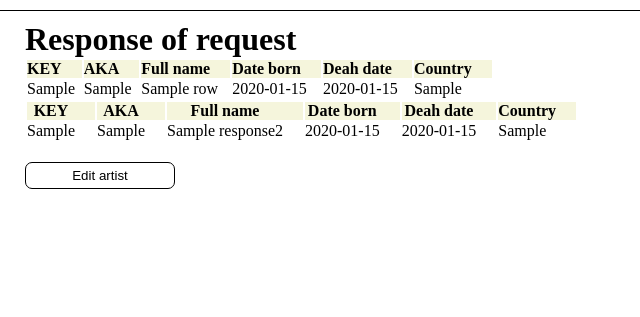
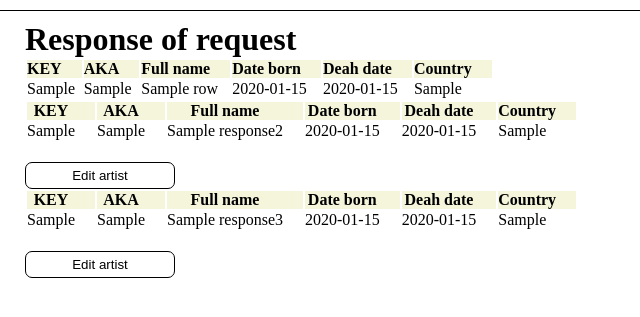
Before and after one commit to jeisonrosario66/API_hiphop, a Flask app: template templates/index.html in a window 1280 px wide. Shown: the part 66-383 px from the top of the page, without its empty margins (0-640 px from the left). Run offline with Flask 3, Linux system fonts and the light colour scheme; the template is opened without the code that fills it: most values are stand-ins (such as "Sample title", 1, 10 or a date in 2020).

Commit message:
Handler the URL
With this update is achieved navigate between the URL and pages of DOM. Go back and forward

```diff
--- a/main.py
+++ b/main.py
@@ -25,18 +25,57 @@ def handle_not_found405(e):
 # ---------------------------------------------------------------------------------------------
 @app.route("/", methods=["GET", "POST"])
 def list_artists_show():
+    # "requested_with" will get the header from the request
+    requested_with = request.headers.get('X-Requested-With')
     response_got = artist_controller.list_artists()
-    if request.method == "GET":
-        return render_template("index.html",response = response_got)
-    if request.method == "POST":
+
+    if request.method == "GET" :
+        print("xx")
+        if requested_with == "popstate_event": # Value of header
+            return render_template("table.html",response = response_got)
+        else:
+            return render_template("index.html",response = response_got)
+    elif request.method == "POST":
         return render_template("table.html",response = response_got)
 
+@app.route("/artist/<code>", methods=["GET"])
+def artist_show2(code):
+    """_summary_
+
+    Args:
+        code (str): this content a argument passed by url. Ej "artist/artis_name"
+        It is received in this format "artist_name", then it is replace "_" -> " "
+        Resulting in "artist name" for make query at the database
+
+
+    Returns:
+       template flask
+    """
+    requested_with = request.headers.get('X-Requested-With')
+
+    artist_name = code
+    for i in code:
+        if i == "_":
+            artist_name = artist_name.replace("_", " ")
+
+    response_got = artist_controller.get_artist(artist_name)
+
+    if request.method == "GET":
+        if requested_with == "popstate_event":
+            # If the header "X-Requested-With" is equal "popstate_event"
+            # Return only the template "table.html"
+            return render_template("table.html",response2 = response_got)
+
+        else:
+            if not response_got == None:
+                return render_template("artist_table.html",response3 = response_got)
+            else:
+                return render_template("artist_not_found.html")
 
 @app.route("/artist", methods=["POST"])
 def artist_show():
-
-    artist_name = request.form["search"]
     if request.method == "POST":
+        artist_name = request.form["search"]
         response_got = artist_controller.get_artist(artist_name)
         if not response_got == None:
             return render_template("table.html",response2 = response_got)
--- a/static/js/ajax.js
+++ b/static/js/ajax.js
@@ -14,11 +14,46 @@ function requestAjax(dataSent, url) {
             $("#search_input").val("");
         },
         error: function(error) {
-            console.error('Error in the GET request:', error);
+            console.error('Error in the POST request:', error);
         }
     });
 };
 // ---------------------------------------------------------------------------------------------
+
+// Build new url
+function buildUrl(artistName) {
+    nameUrlFormat = artistName;
+    for(let i = 0; i < artistName.length; i++) {
+      if (artistName[i] === " ") {
+        nameUrlFormat = nameUrlFormat.replace(" ","_");
+      };
+    };
+    let newUrl = urlArtist + "/" + encodeURIComponent(nameUrlFormat);
+    window.history.pushState({ path: newUrl }, '', newUrl); // Update the URL in browser
+};
+// ---------------------------------------------------------------------------------------------
+
+// Change "DOM" page according to change the url
+window.addEventListener('popstate', function(event) {
+    let state = window.history.state;
+    $.ajax({
+        url: window.location.pathname,
+        // The header is very import for execute the function correct on the server side
+        headers: {
+            'X-Requested-With': 'popstate_event'
+        },
+        type: "GET",
+        success: function(response) {
+            $("#dynamic-content").html(response);
+            $("#search_input").val("");
+        },
+        error: function(error) {
+            console.error('Error in the GET request:', error);
+        }
+    });
+});
+// ---------------------------------------------------------------------------------------------
+
 // Function to handle the submit form
 function handleFormSubmit(event) {
     event.preventDefault(); // avoid the form submit
@@ -27,8 +62,10 @@ function handleFormSubmit(event) {
         // make an AJAX request to the server
         let searchInput = $("#search_input").val();
         requestAjax(searchInput, urlArtist);
+        buildUrl(searchInput)
     }
 };
+// ---------------------------------------------------------------------------------------------
 
 // Will handle of managed the form submit, it will only do it after uploading the entire document
 $(document).ready(function() {
@@ -40,13 +77,13 @@ btnHome.addEventListener("click", function() {
 });
 // ---------------------------------------------------------------------------------------------
 
-// ---------------------------------------------------------------------------------------------
 // Add the click event to the each row in the table
 for (const row of rowsTable) {
     row.addEventListener("click", function() {
         // Get data from the row
         let artistAka = row.cells[1].textContent;
         requestAjax(artistAka, urlArtist);
+        buildUrl(artistAka);
     });
 };
 // ---------------------------------------------------------------------------------------------
--- a/static/js/update_artist.js
+++ b/static/js/update_artist.js
@@ -82,7 +82,7 @@ function btnConfirmFunction(responseServidor){
 function ajax_btnConfirm(){
     $.ajax({
         headers: {'Content-Type': 'application/json'},
-        url: "/artist_updaste",
+        url: "/artist_update",
         type: "PUT",
         data: JSON.stringify(jsonDataUpdate),
         success: function(response) {
--- a/templates/table.html
+++ b/templates/table.html
@@ -1,3 +1,4 @@
+
 <!-- "dynamic-content" is the div element will show according to the data received from "main.py" -->
 <div id="dynamic-content">
     <h1>Response of request</h1>
@@ -63,4 +64,40 @@
 
     <script defer src="{{ url_for('static', filename='js/update_artist.js') }}"></script>
     {% endif %}
+
+    <!-- -------------------------------------- Table 3 ---------------------------------------- -->
+<!-- If "response3" is received then, will show table artist it show only an artist | Method ["GET"] -->
+{% if (response3) %}
+
+<table>
+    <tbody>
+        <tr class="table_head">
+            <th>KEY</th>
+            <th>AKA</th>
+            <th>Full name</th>
+            <th>Date born</th>
+            <th>Deah date</th>
+            <th>Country</th>
+        </tr>
+        <tr>
+            <td class="artist_td" id="artistKey" style="border-bottom: 0">{{ response3.artist_key}}</td>
+            <td class="artist_td" id="artistAka">{{ response3.artist_aka}}</td>
+            <td class="artist_td" id="artistName">{{ response3.artist_name}}</td>
+            <td class="artist_td" id="artist_date_born">{{ response3.artist_dateborn}}</td>
+            <td class="artist_td" id="artist_date_death">{{ response3.artist_deathdate}}</td>
+            <td class="artist_td" id="artistCountry">{{ response3.artist_country}}</td>
+        </tr>
+    </tbody>
+</table>
+<button type="button" class="button_general button_update" id="button_edit_artist">Edit artist</button>
+<button type="button" class="button_general button_update none" id="btn_verify">Verify changes</button>
+<button type="button" class="button_general button_update none" id="btn_confirm">Confirm update</button>
+<div class="response_output none" id="response_output">
+    <h4>Output</h4>
+    <br>
+    <div id="result_changes"></div>
 </div>
+
+<script defer src="{{ url_for('static', filename='js/update_artist.js') }}"></script>
+{% endif %}
+</div>
```
Also changed, not shown: templates/artist_table.html (added, +19 -0 lines).
